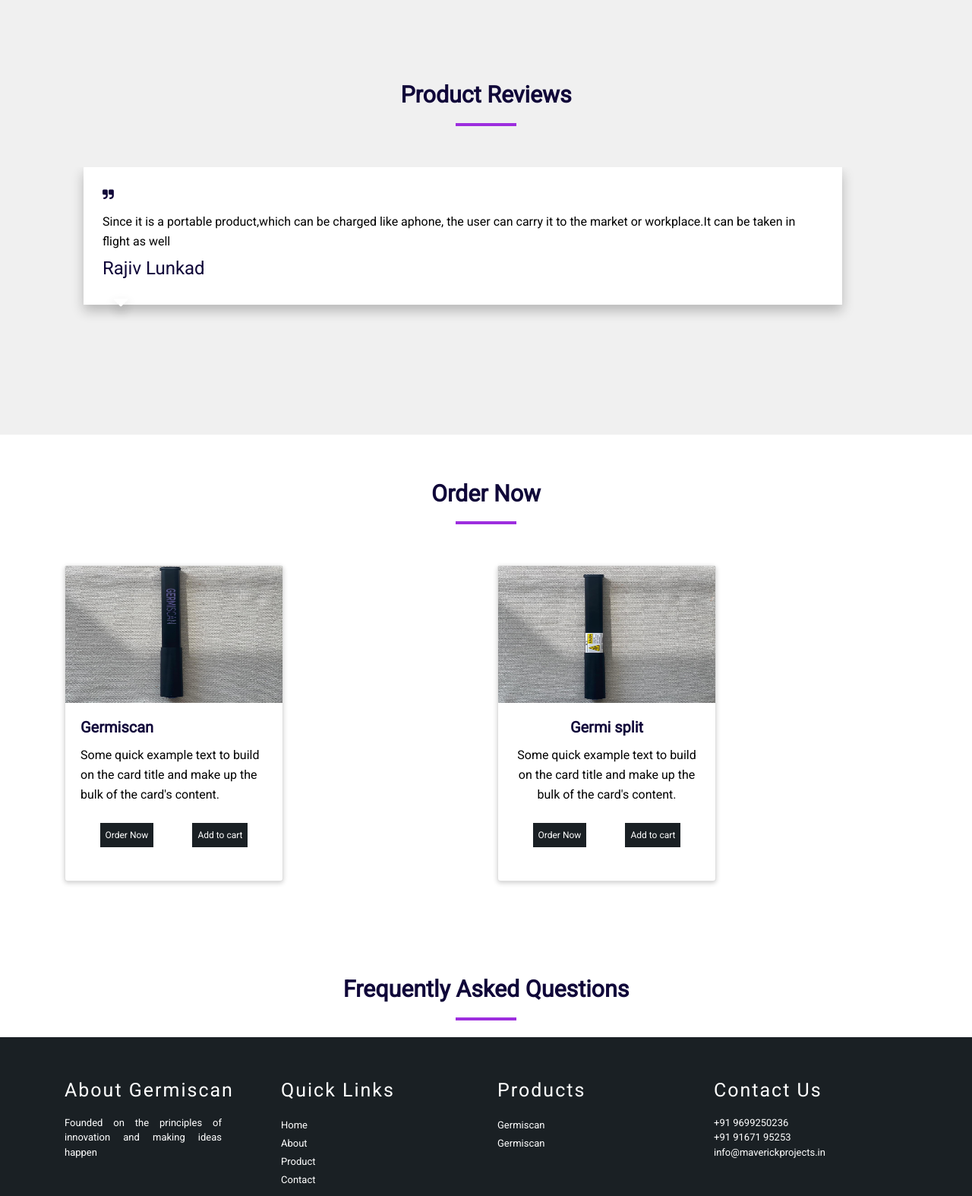
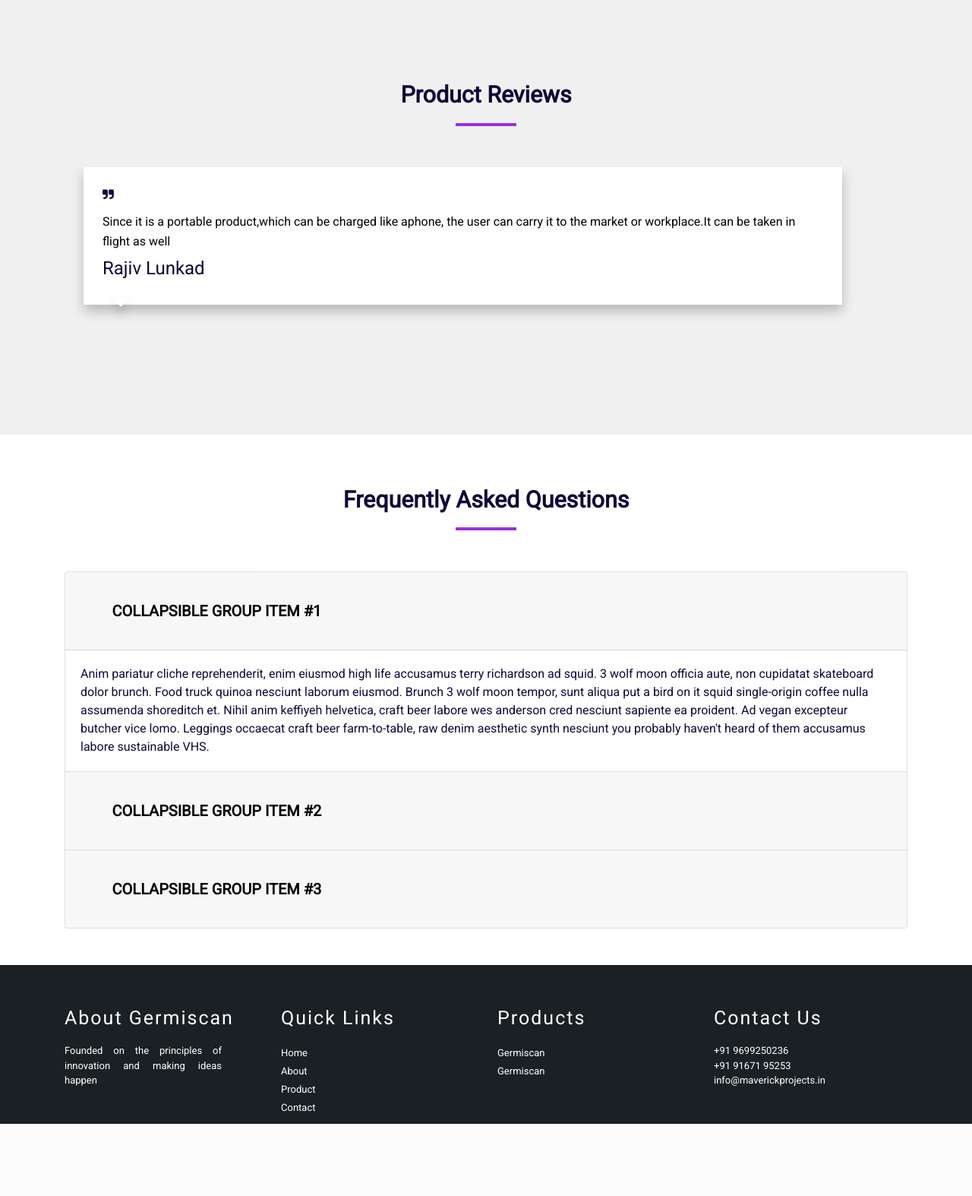
Before and after one commit to karansosa/germiscan-website, a PHP site: page / in a window 1280 px wide. Shown: the part 1928-3502 px from the top of the page at 76% size. After the commit the page ends 3407 px from the top, so only its background shows below. Run offline with PHP 8.4, Linux system fonts and the light colour scheme; some libraries are stand-ins or nearby versions.

Commit message:
FAQ added

```diff
--- a/css/responsive.css
+++ b/css/responsive.css
@@ -33,4 +33,6 @@
     .onc{
         padding-top: 10px;
     }
+
+
   }
--- a/css/style.css
+++ b/css/style.css
@@ -291,17 +291,17 @@
 	padding-top: 10px;
 	margin-top: 10px;
 }
-.card{
+.applications .card{
 	height: 14rem;
 	box-shadow: 0 2px 6px 0 rgba(0,0,0,0.2);
 	transition: 0.3s;
 }
 
-.card:hover {
+.applications .card:hover {
 	box-shadow: 0 8px 16px 0 rgba(0,0,0,0.2);
 }
 
-.card-title{
+.applications .card-body .card-title{
 	font-weight: bolder;
 }
 
@@ -389,10 +389,7 @@
 
 /* Order Now */
 
-/* .cart
-{
-	margin-left: 100px;
-} */
+
 
 .onw{
 	background-color: #1A2024;
@@ -409,9 +406,17 @@
 /* Frequently Asked Questions*/
 
 
-.accordion>.card>.card-header{
-	padding: 0px 0px;
-	background: #9D2EDE;
+.faq-btn{
+	color: black;
+	font-size: 20px;
+}
+
+.faq-btn:hover{
+	color: black;
+}
+
+.btn:hover, .btn:focus, .btn:active {
+    color: black;
 }
 
 
--- a/index.php
+++ b/index.php
@@ -181,7 +181,7 @@
 
 </section>
 
-<section class="faq pb-3">
+<!-- <section class="faq pb-3">
 <h1 class="text-center wgh">Order Now</h1>
 <div class="container">
 	<div class="row pt-5 cart">
@@ -217,12 +217,58 @@
 
 </div>
 
-</section>
+</section> -->
 
 <section class="faq">
 
-<div class="container pt-5 pb-3">
-<h1 class="text-center wgh">Frequently Asked Questions</h1>
+<div class="container pt-2 pb-5">
+	<h1 class="text-center wgh">Frequently Asked Questions</h1>
+
+	<div class="accordion pt-5" id="accordionExample">
+  <div class="card">
+    <div class="card-header" id="headingOne">
+      <h5 class="mb-0">
+        <button class=" faq-btn btn btn-link" type="button" data-toggle="collapse" data-target="#collapseOne" aria-expanded="true" aria-controls="collapseOne">
+          Collapsible Group Item #1
+        </button>
+      </h5>
+    </div>
+
+    <div id="collapseOne" class="collapse show" aria-labelledby="headingOne" data-parent="#accordionExample">
+      <div class="card-body">
+        Anim pariatur cliche reprehenderit, enim eiusmod high life accusamus terry richardson ad squid. 3 wolf moon officia aute, non cupidatat skateboard dolor brunch. Food truck quinoa nesciunt laborum eiusmod. Brunch 3 wolf moon tempor, sunt aliqua put a bird on it squid single-origin coffee nulla assumenda shoreditch et. Nihil anim keffiyeh helvetica, craft beer labore wes anderson cred nesciunt sapiente ea proident. Ad vegan excepteur butcher vice lomo. Leggings occaecat craft beer farm-to-table, raw denim aesthetic synth nesciunt you probably haven't heard of them accusamus labore sustainable VHS.
+      </div>
+    </div>
+  </div>
+  <div class="card">
+    <div class="card-header" id="headingTwo">
+      <h5 class="mb-0">
+        <button class=" faq-btn  btn btn-link collapsed" type="button" data-toggle="collapse" data-target="#collapseTwo" aria-expanded="false" aria-controls="collapseTwo">
+          Collapsible Group Item #2
+        </button>
+      </h5>
+    </div>
+    <div id="collapseTwo" class="collapse" aria-labelledby="headingTwo" data-parent="#accordionExample">
+      <div class="card-body">
+        Anim pariatur cliche reprehenderit, enim eiusmod high life accusamus terry richardson ad squid. 3 wolf moon officia aute, non cupidatat skateboard dolor brunch. Food truck quinoa nesciunt laborum eiusmod. Brunch 3 wolf moon tempor, sunt aliqua put a bird on it squid single-origin coffee nulla assumenda shoreditch et. Nihil anim keffiyeh helvetica, craft beer labore wes anderson cred nesciunt sapiente ea proident. Ad vegan excepteur butcher vice lomo. Leggings occaecat craft beer farm-to-table, raw denim aesthetic synth nesciunt you probably haven't heard of them accusamus labore sustainable VHS.
+      </div>
+    </div>
+  </div>
+  <div class="card">
+    <div class="card-header" id="headingThree">
+      <h5 class="mb-0">
+        <button class="faq-btn btn btn-link collapsed" type="button" data-toggle="collapse" data-target="#collapseThree" aria-expanded="false" aria-controls="collapseThree">
+          Collapsible Group Item #3
+        </button>
+      </h5>
+    </div>
+    <div id="collapseThree" class="collapse" aria-labelledby="headingThree" data-parent="#accordionExample">
+      <div class="card-body">
+        Anim pariatur cliche reprehenderit, enim eiusmod high life accusamus terry richardson ad squid. 3 wolf moon officia aute, non cupidatat skateboard dolor brunch. Food truck quinoa nesciunt laborum eiusmod. Brunch 3 wolf moon tempor, sunt aliqua put a bird on it squid single-origin coffee nulla assumenda shoreditch et. Nihil anim keffiyeh helvetica, craft beer labore wes anderson cred nesciunt sapiente ea proident. Ad vegan excepteur butcher vice lomo. Leggings occaecat craft beer farm-to-table, raw denim aesthetic synth nesciunt you probably haven't heard of them accusamus labore sustainable VHS.
+      </div>
+    </div>
+  </div>
+</div>
 
 </div>
 
```
Also changed, not shown: js/main.js (+0 -9 lines), 1 other file.
